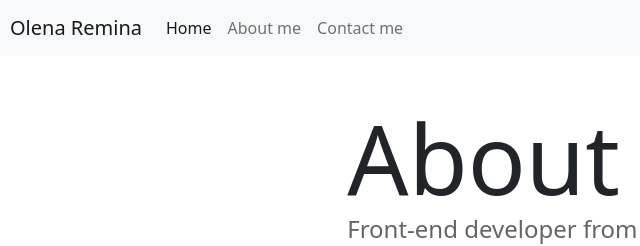
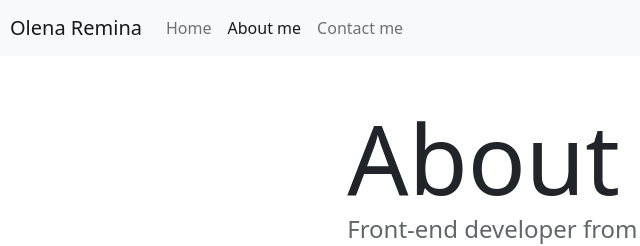
Before and after one commit to Olena-Remina/About-me-page, a website: page about.html in a window 1280 px wide. Shown: the top 246 px of the page, 72-712 px from the left. Drawn offline with nearby package versions, Linux system fonts and the light colour scheme.

Commit message:
Made About-link active in about.html

```diff
--- a/about.html
+++ b/about.html
@@ -37,12 +37,12 @@
         <div class="collapse navbar-collapse" id="navbarNav">
           <ul class="navbar-nav">
             <li class="nav-item">
-              <a class="nav-link active" aria-current="page" href="/" title="Homepage"
+              <a class="nav-link" aria-current="page" href="/" title="Homepage"
                 >Home</a
               >
             </li>
             <li class="nav-item">
-              <a class="nav-link" href="/about.html" title="About Olena Remina">About me</a>
+              <a class="nav-link active" href="/about.html" title="About Olena Remina">About me</a>
             </li>
             <li class="nav-item">
               <a class="nav-link" href="/about.html#contact" title="Contact Olena Remina">Contact me</a>
```
